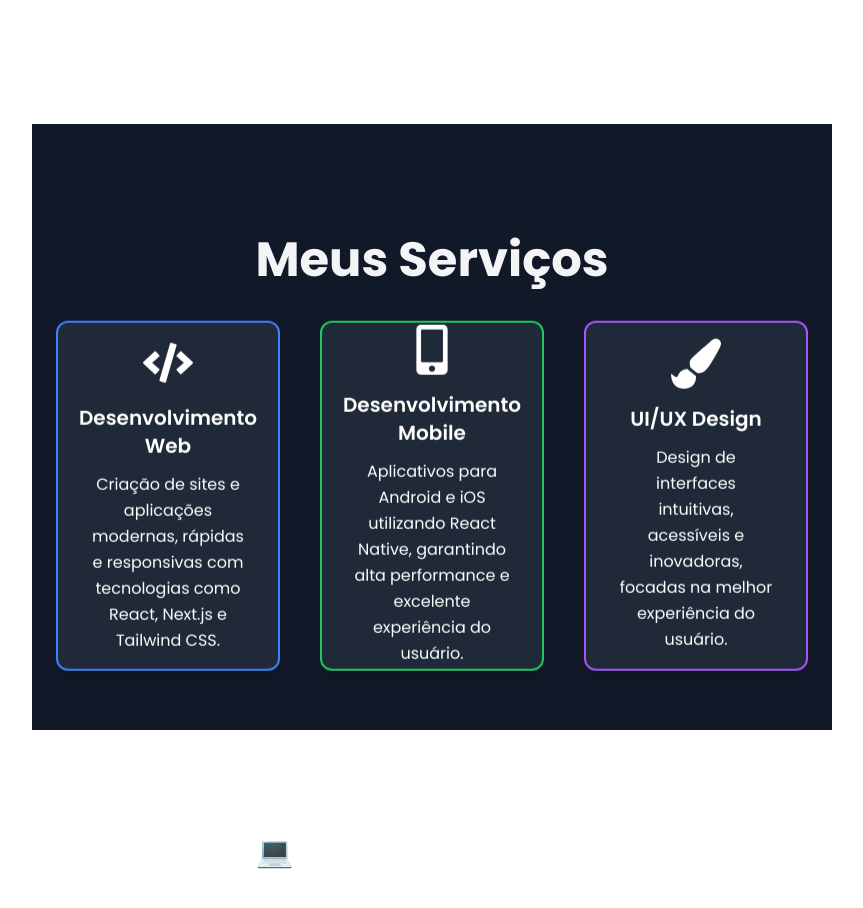
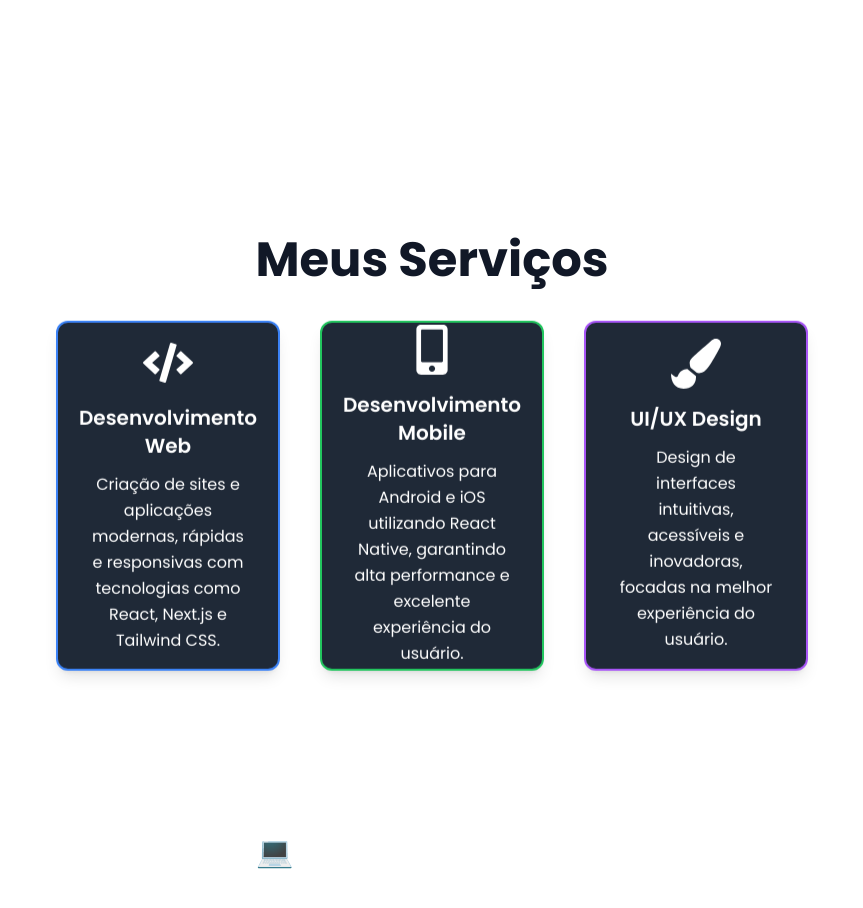
Before and after one commit to KelvenFontes/my-portfolio, a Next.js app: page / in a window 1280 px wide. Shown: the part 980-1888 px from the top of the page, without its empty margins (208-1071 px from the left). Built offline with nearby package versions, Linux system fonts and the light colour scheme.

Commit message:
refactor: remove unnecessary background color from Services component

```diff
--- a/src/components/Services.tsx
+++ b/src/components/Services.tsx
@@ -37,10 +37,10 @@ const services: Service[] = [
 export default function Services() {
   return (
     <ParallaxWrapper>
-      <section className="py-20 text-center relative z-0 bg-gray-900">
+      <section className="py-20 text-center relative z-0">
         <Parallax speed={-3} className="relative z-10">
           <motion.h2
-            className="text-5xl font-bold mb-12 text-gray-100"
+            className="text-5xl font-bold mb-12"
             initial={{ opacity: 0, y: -50 }}
             animate={{ opacity: 1, y: 0 }}
             transition={{ duration: 0.6 }}
```
